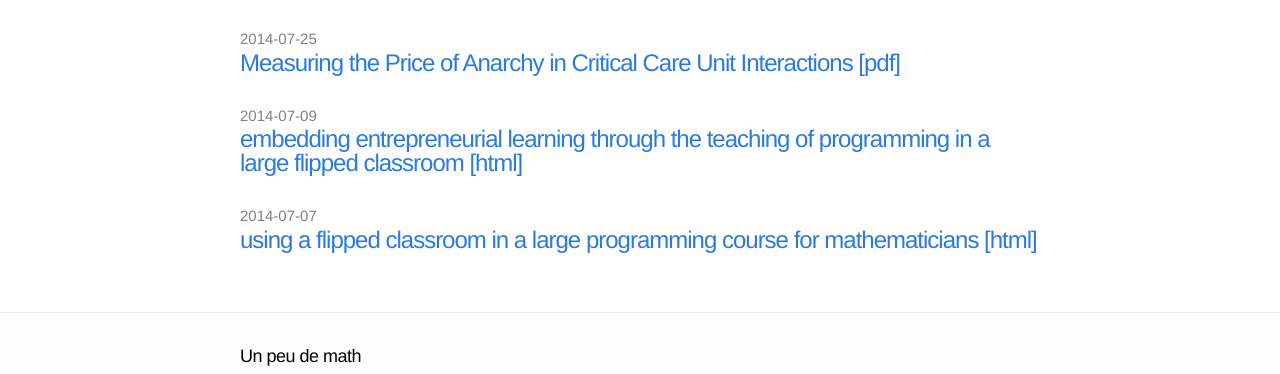
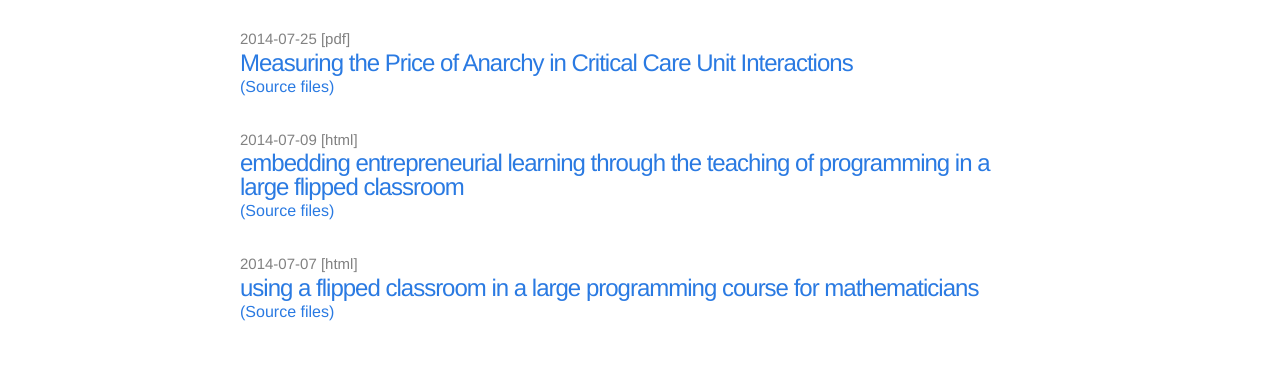
Before and after one commit to JasYoung315/Talks, a plain HTML site: page index.html in a window 1280 px wide. Shown: the part 64-438 px from the top of the page. Drawn offline with Linux system fonts and the light colour scheme.

Commit message:
Includ link to source files

```diff
--- a/index.html
+++ b/index.html
@@ -37,18 +37,27 @@
             <div class="home">
             <ul class='posts'>
                     <li>
-                    <span class="post-date">2014-07-25</span>
-                    <a class="post-link" href="./2014-07-25-Measuring-the-Price-of-Anarchy-in-Critical-Care-Unit-Interactions/2014-07-25-Measuring-the-Price-of-Anarchy-in-Critical-Care-Unit-Interactions.pdf"> Measuring the Price of Anarchy in Critical Care Unit Interactions [pdf]</a>
+                    <span class="post-date">2014-07-25 [pdf]</span>
+                    <a class="post-link" href="./2014-07-25-Measuring-the-Price-of-Anarchy-in-Critical-Care-Unit-Interactions/2014-07-25-Measuring-the-Price-of-Anarchy-in-Critical-Care-Unit-Interactions.pdf"> Measuring the Price of Anarchy in Critical Care Unit Interactions</a>
+                    <p>
+                    <a href="https://github.com/drvinceknight/Talks/tree/gh-pages/2014-07-25-Measuring-the-Price-of-Anarchy-in-Critical-Care-Unit-Interactions">(Source files)</a>
+                    </p>
                     </li>
 
                     <li>
-                    <span class="post-date">2014-07-09</span>
-                    <a class="post-link" href="./2014-07-09-Embedding-entrepreneurial-learning-through-the-teaching-of-programming-in-a-large-flipped-classroom/2014-07-09-embedding-entrepreneurial-learning-through-the-teaching-of-programming-in-a-large-flipped-classroom.html"> embedding entrepreneurial learning through the teaching of programming in a large flipped classroom [html]</a>
+                    <span class="post-date">2014-07-09 [html]</span>
+                    <a class="post-link" href="./2014-07-09-Embedding-entrepreneurial-learning-through-the-teaching-of-programming-in-a-large-flipped-classroom/2014-07-09-embedding-entrepreneurial-learning-through-the-teaching-of-programming-in-a-large-flipped-classroom.html"> embedding entrepreneurial learning through the teaching of programming in a large flipped classroom</a>
+                    <p>
+                    <a href="https://github.com/drvinceknight/Talks/tree/gh-pages/2014-07-09-Embedding-entrepreneurial-learning-through-the-teaching-of-programming-in-a-large-flipped-classroom">(Source files)</a>
+                    </p>
                     </li>
 
                     <li>
-                    <span class="post-date">2014-07-07</span>
-                    <a class="post-link" href="./2014-07-07-Using-a-flipped-classroom-in-a-large-programming-course-for-mathematicians/2014-07-07-using-a-flipped-classroom-in-a-large-programming-course-for-mathematicians.html"> using a flipped classroom in a large programming course for mathematicians [html]</a>
+                    <span class="post-date">2014-07-07 [html]</span>
+                    <a class="post-link" href="./2014-07-07-Using-a-flipped-classroom-in-a-large-programming-course-for-mathematicians/2014-07-07-using-a-flipped-classroom-in-a-large-programming-course-for-mathematicians.html"> using a flipped classroom in a large programming course for mathematicians</a>
+                    <p>
+                    <a href="https://github.com/drvinceknight/Talks/tree/gh-pages/2014-07-07-Using-a-flipped-classroom-in-a-large-programming-course-for-mathematicians">(Source files)</a>
+                    </p>
                     </li>
                     </ul>
                </div>
```
Also changed, not shown: 1 other file.
